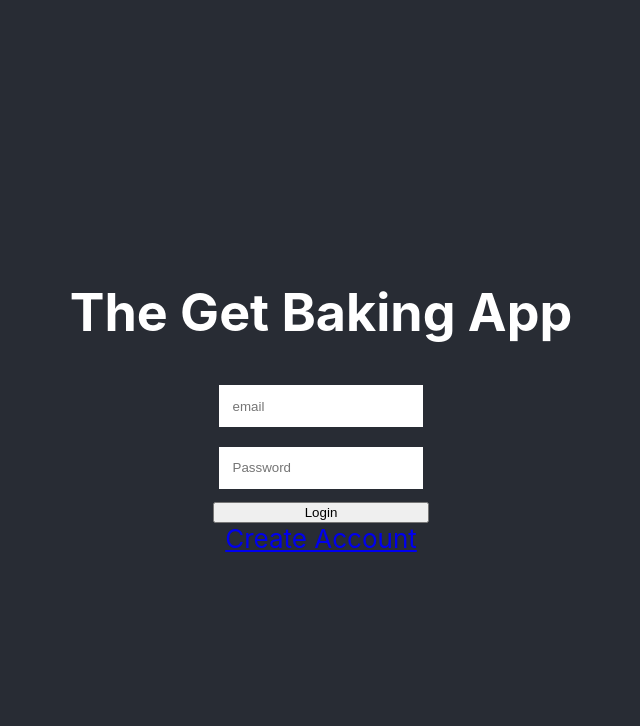
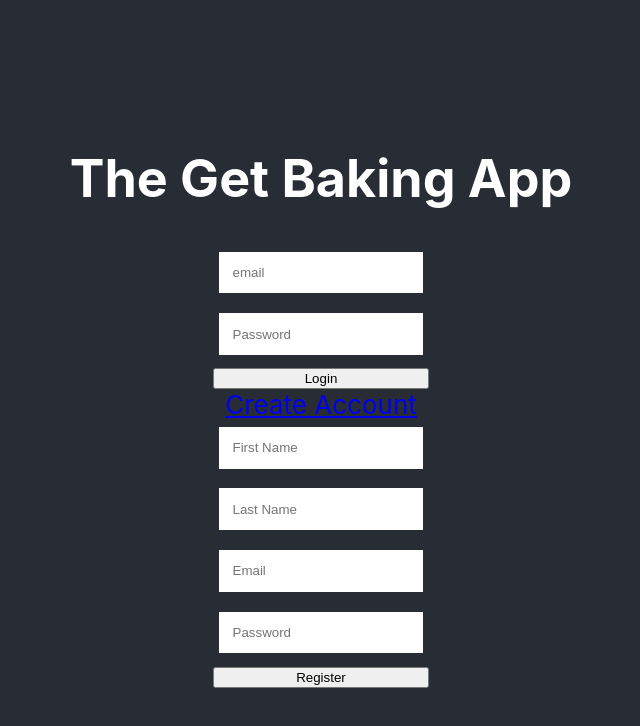
Before and after one commit to benjaminbwright/get-baking, a React (Create React App) app in the folder client/: page / in a window 1280 px wide. Shown: the top 726 px of the page, without its empty margins (319-959 px from the left). Built offline with nearby package versions, Linux system fonts and the light colour scheme.

Commit message:
registration submission creates new user

```diff
--- a/client/src/App.js
+++ b/client/src/App.js
@@ -13,7 +13,7 @@
     <AuthenticatedApp auth={auth} logout={auth.logout} />
   ) : (
     // show unauthenticated app otherwise
-    <UnauthenticatedApp login={auth.login} />
+    <UnauthenticatedApp register={auth.register} login={auth.login} />
   );
 }
 
--- a/client/src/components/UnauthenticatedApp.js
+++ b/client/src/components/UnauthenticatedApp.js
@@ -11,21 +11,25 @@
           type="text"
           name="firstName"
           placeholder="First Name"
+          onChange={props.handleInputChange}
         />
         <input
           type="text"
           name="lastName"
           placeholder="Last Name"
+          onChange={props.handleInputChange}
         />
         <input
           type="email"
           name="email"
           placeholder="Email"
+          onChange={props.handleInputChange}
         />
         <input
           type="password"
           name="password"
           placeholder="Password"
+          onChange={props.handleInputChange}
         />
         <button onClick={props.register}>Register</button>
       </form>
@@ -38,6 +42,8 @@
   constructor(props) {
     super(props);
     this.state = {
+      firstName: "",
+      lastName: "",
       email: "",
       password: ""
     }
@@ -52,14 +58,14 @@
 
   handleLoginSubmit = event => {
     event.preventDefault();
-    alert(this.state.email +':'+ this.state.password);
     const {email, password} = this.state;
     this.props.login({ email, password });
   }
 
   handleRegistrationSubmit = event => {
     event.preventDefault();
-    console.log(`You've registered!!!`);
+    const {firstName, lastName, email, password} = this.state;
+    this.props.register({firstName, lastName, email, password});
   }
 
 
@@ -74,8 +80,8 @@
               render={props => <LoginForm email={this.state.email} password={this.state.password} login={this.handleLoginSubmit} handleInputChange={this.handleInputChange} />}
             />
             <Route
-              exact path="/register"
-              render={props => <RegistrationForm register={this.handleRegistrationSubmit} /> }
+              exact fpath="/register"
+              render={props => <RegistrationForm firstName={this.state.firstName} lastName={this.state.lastName} username={this.state.username} password={this.state.password} register={this.handleRegistrationSubmit} handleInputChange={this.handleInputChange} /> }
             />
           </Router>
         </header>
--- a/client/src/context/AuthContext.js
+++ b/client/src/context/AuthContext.js
@@ -38,6 +38,21 @@
     }
   };
 
+  register = ({ firstName, lastName, email, password}) => {
+    const credentials = {
+      firstName,
+      lastName,
+      email,
+      password
+    }
+    axios.post('/api/users', credentials)
+      .then(res => {
+        console.log(res);
+      })
+      .catch(err => {
+        console.log(err);
+      });
+  }
 
   login = ({ email, password }) => {
     const credentials = {
@@ -77,9 +92,10 @@
     const token = this.state.authToken;
     const login = this.login;
     const logout = this.logout;
+    const register = this.register;
 
     return (
-      <AuthContext.Provider value={ { token, login, logout } } {...this.props} />
+      <AuthContext.Provider value={ { token, register, login, logout } } {...this.props} />
     )
   }
 }
```
Also changed, not shown: client/package.json (line endings or trailing spaces), 2 other files (tests, documents, lock files or other folders).
